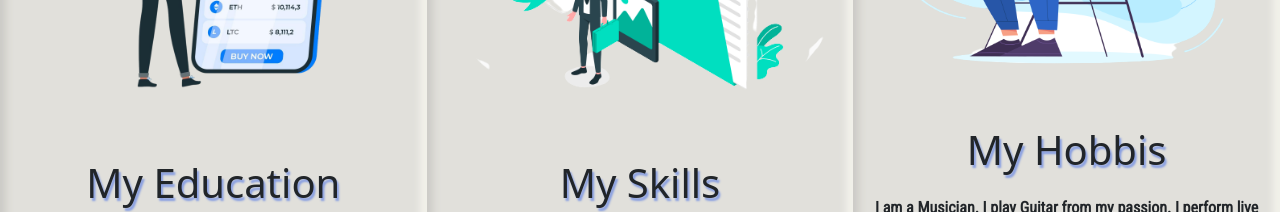
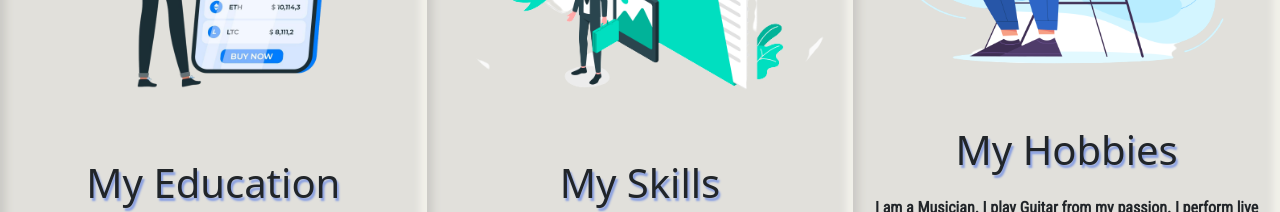
Before and after one commit to AniFloyd/portfolio, a plain HTML site: page index.html in a window 1280 px wide. Shown: the part 940-1152 px from the top of the page. Drawn offline with nearby package versions, Linux system fonts and the light colour scheme; a web font is replaced by a local one.

Commit message:
Correction

```diff
--- a/index.html
+++ b/index.html
@@ -109,7 +109,7 @@
             <div class=" card-1 col-md-4">
                 <img src="Assets/guitarill-removebg-preview.png" class="card-img-top" alt="" srcset="">
                 <h1 class="card-head mt-5">
-                    My Hobbis
+                    My Hobbies
                 </h1>
                 <h6 class="card-text mt-3">
                     I am a Musician. I play Guitar from my passion. I perform live shows and
```
